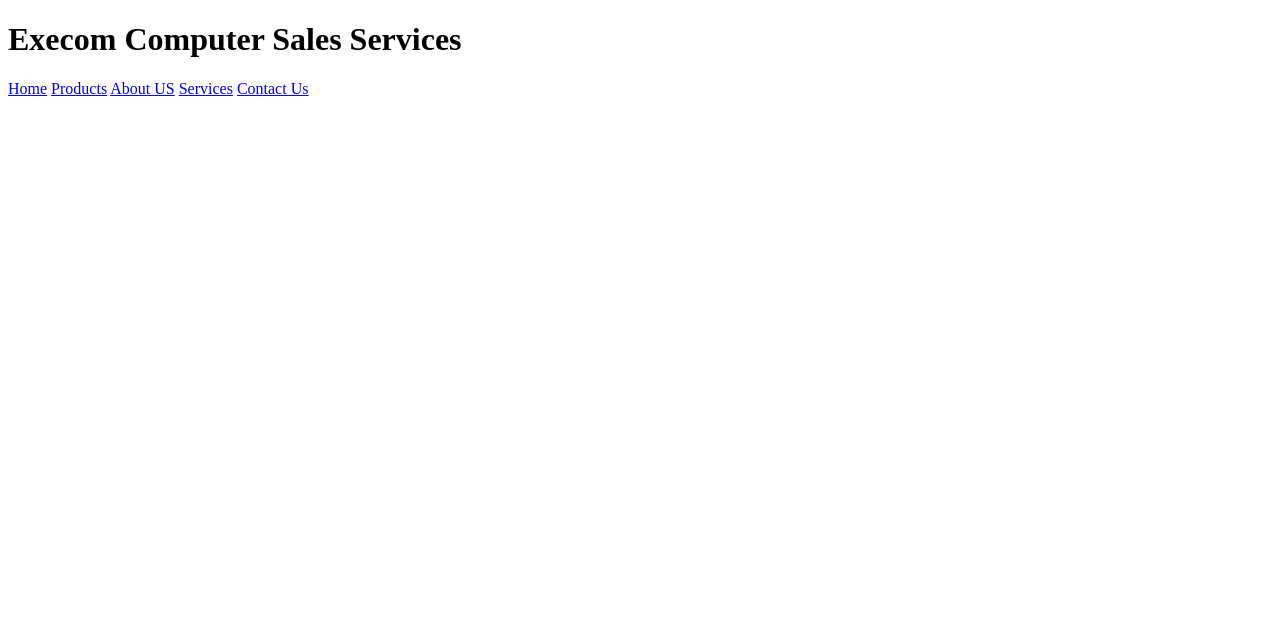
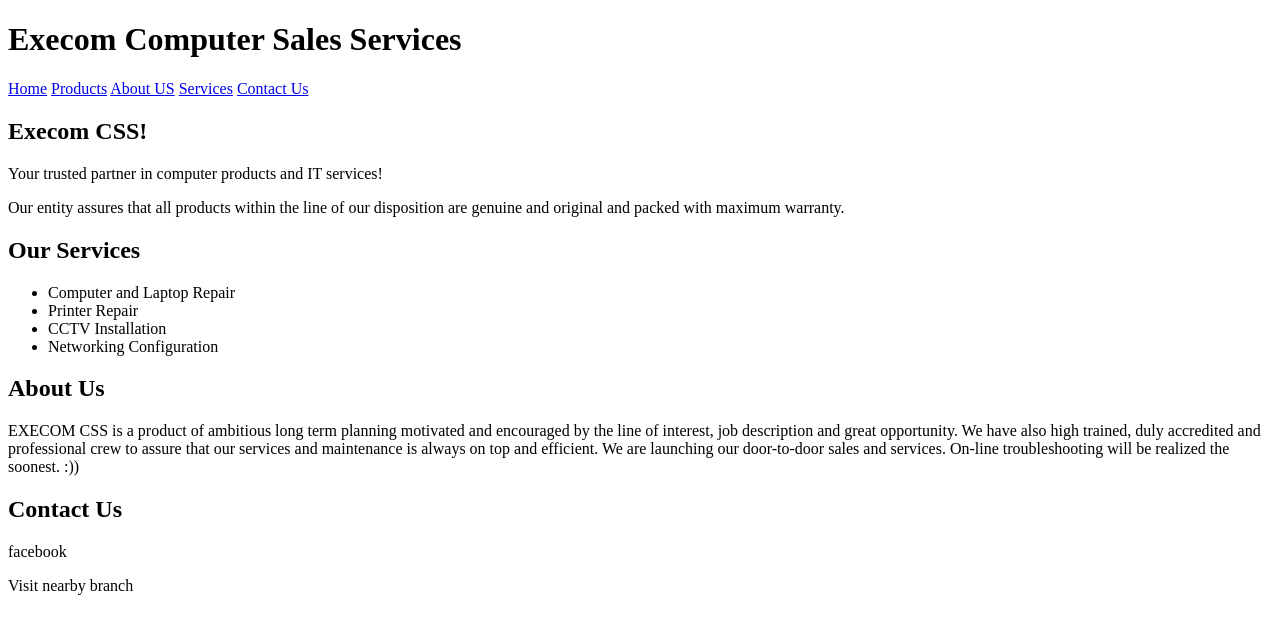
Before and after one commit to ItsWristPlayz/bestudio-website, a plain HTML site: page index.html in a window 1280 px wide. Drawn offline with Linux system fonts and the light colour scheme.

Commit message:
Update homepage structure

```diff
--- a/index.html
+++ b/index.html
@@ -16,6 +16,35 @@
             <a href="#contact">Contact Us</a>
         </nav>
     </header>
+    <main>
+        <section id="Home">
+            <h2>Execom CSS!</h2>
+            <p>Your trusted partner in computer products and IT services!</p>
+            <p>Our entity assures that all products within the line of our disposition are genuine and original and packed with maximum warranty.</p>
+        </section>
+        <section id="services">
+            <h2>Our Services</h2>
+            <ul>
+                <li>Computer and Laptop Repair</li>
+                <li>Printer Repair</li>
+                <li>CCTV Installation</li>
+                <li>Networking Configuration</li>
+            </ul>
+        </section>
+        <section  id="About">
+            <h2>About Us</h2>
+            <p>
+                EXECOM CSS is a product of ambitious long term planning motivated and encouraged by the line of interest, job description and great opportunity.
+                We have also high trained, duly accredited and professional crew to assure that our services and maintenance is always on top and efficient.
+                We are launching our door-to-door sales and services. On-line troubleshooting will be realized the soonest. :))
+            </p>
+        </section>
+        <section id="Contact">
+            <h2>Contact Us</h2>
+            <p>facebook</p>
+            <p>Visit nearby branch</p>
+        </section>
+    </main>
 
 </body>
 </html>
```
